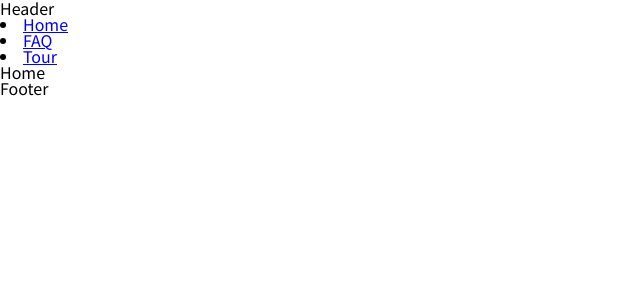
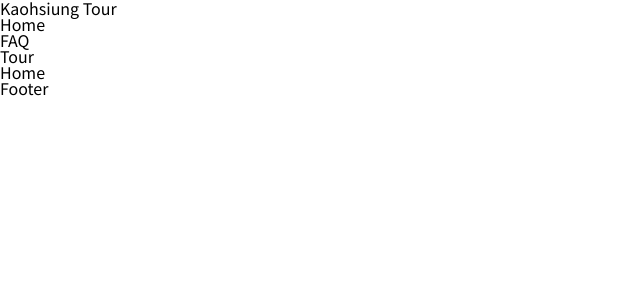
Before and after one commit to huanmingchang/kaohsiung-tour, a React (Create React App) app: page / in a window 1280 px wide. Shown: the top 300 px of the page, without its empty margins (0-640 px from the left). Built offline with nearby package versions, Linux system fonts and the light colour scheme.

Commit message:
feat: adjust styles and structure

```diff
--- a/src/App.js
+++ b/src/App.js
@@ -9,7 +9,9 @@
 const Layout = () => {
   return (
     <>
-      <header className='header'>Header</header>
+      <header className='header'>
+        <div className='title'>Kaohsiung Tour</div>
+        <div>
           <nav>
             <li>
               <Link to='/'>Home</Link>
@@ -23,6 +25,9 @@
               <Link to='tour'>Tour</Link>
             </li>
           </nav>
+        </div>
+      </header>
+
       <div className='content'>
         <Outlet />
       </div>
--- a/src/styles/index.css
+++ b/src/styles/index.css
@@ -127,3 +127,12 @@
   border-collapse: collapse;
   border-spacing: 0;
 }
+
+a {
+  text-decoration: none;
+  color: inherit;
+}
+
+li {
+  list-style: none;
+}
```
Lines whose indentation alone changed are shown as unchanged.
